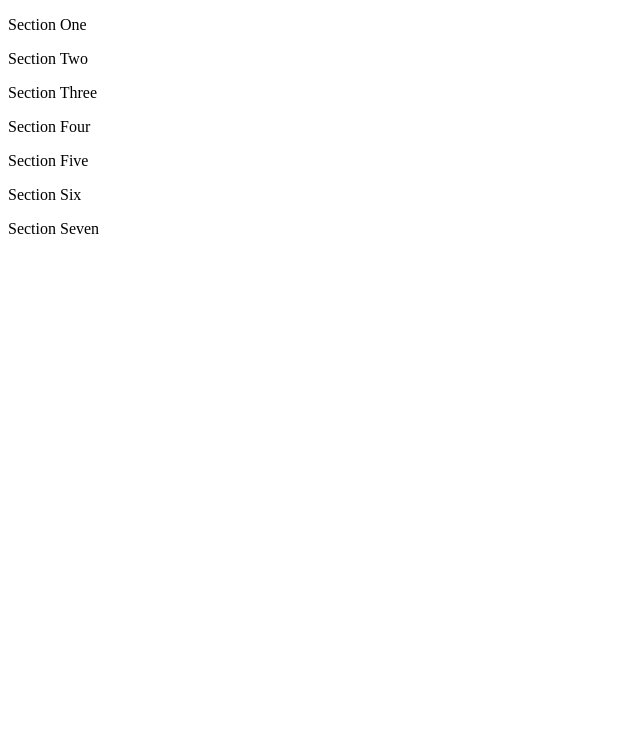
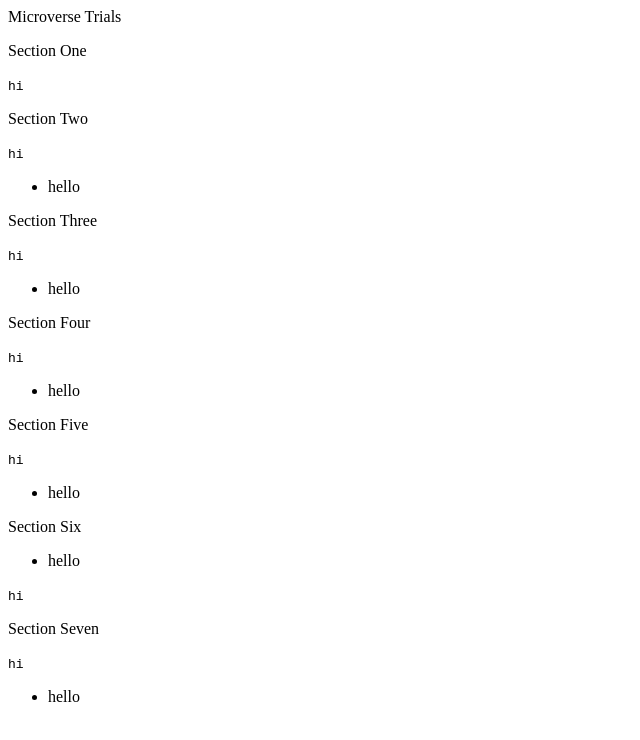
Before and after one commit to AndreasGalster/microverse2, a plain HTML site: page index.html in a window 1280 px wide. Shown: the whole page, without its empty margins (0-640 px from the left). Drawn offline with Linux system fonts and the light colour scheme.

Commit message:
second changes

```diff
--- a/index.html
+++ b/index.html
@@ -1,5 +1,6 @@
 <!DOCTYPE html>
 <html lang="en">
+
 <head>
   <meta charset="UTF-8">
   <title>Fork Me! FCC: Test Suite Template</title>
@@ -9,46 +10,78 @@
 <body>
   <script src="https://cdn.freecodecamp.org/testable-projects-fcc/v1/bundle.js"></script>
 
+  <nav id="navbar">
+    <header>
+      Microverse Trials
+    </header>
+  </nav>
   <main id="main-doc">
 
     <section class="main-section">
       <header id="Section_One">
+
         <p>Section One</p>
+        <code>hi</code>
       </header>
     </section>
     <section class="main-section">
       <header id="Section_Two">
         <p>Section Two</p>
+        <code>hi</code>
+        <ul>
+          <li> hello</li>
+        </ul>
       </header>
     </section>
     <section class="main-section">
       <header id="Section_Three">
         <p>Section Three</p>
+        <code>hi</code>
+        <ul>
+          <li> hello</li>
+        </ul>
       </header>
     </section>
     <section class="main-section">
       <header id="Section_Four">
         <p>Section Four</p>
+        <code>hi</code>
+        <ul>
+          <li> hello</li>
+        </ul>
       </header>
     </section>
     <section class="main-section">
       <header id="Section_Five">
         <p>Section Five</p>
+        <code>hi</code>
+        <ul>
+          <li> hello</li>
+        </ul>
       </header>
     </section>
     <section class="main-section">
       <header id="Section_Six">
         <p>Section Six</p>
+        <ul>
+          <li> hello</li>
+        </ul>
+        <code>hi</code>
       </header>
     </section>
     <section class="main-section">
       <header id="Section_Seven">
         <p>Section Seven</p>
+        <code>hi</code>
+        <ul>
+          <li> hello</li>
+        </ul>
       </header>
     </section>
 
   </main>
 
-    <script  src="js/index.js"></script>
+  <script src="js/index.js"></script>
 </body>
+
 </html>
```
Lines whose indentation alone changed are shown as unchanged.
